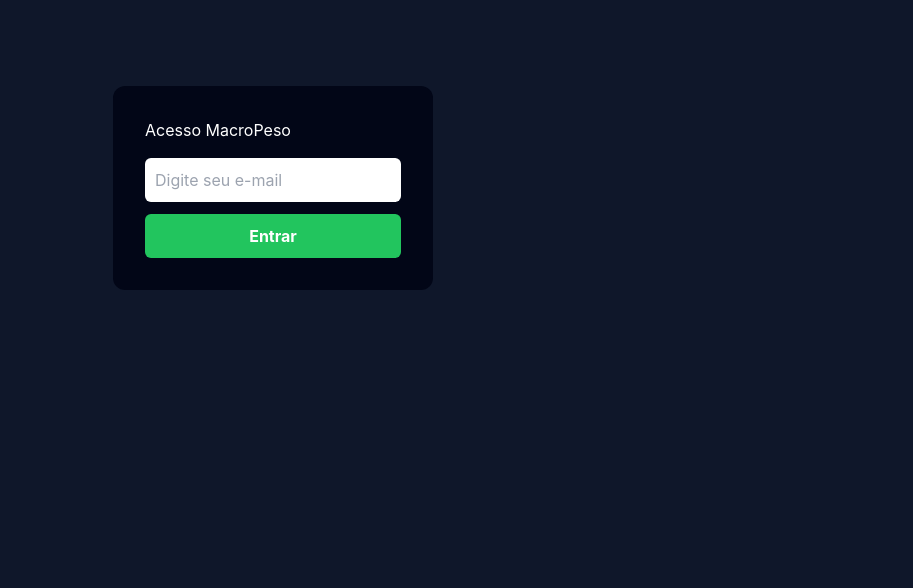
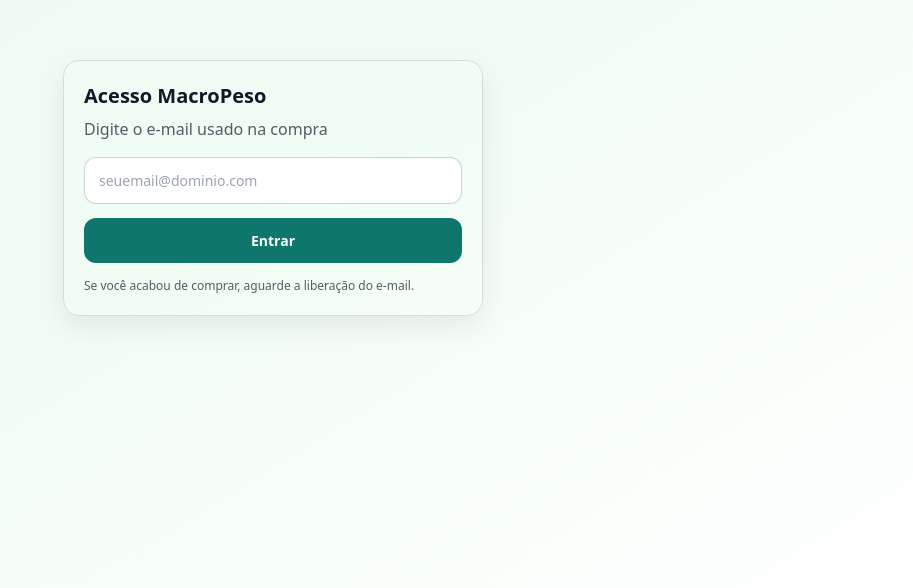
Before and after one commit to JoaoFrutuoso/aplicativo-macropeso, a React (Vite) app: page / in a window 1280 px wide. Shown: the part 212-800 px from the top of the page, without its empty margins (367-1280 px from the left). Built offline with nearby package versions, Linux system fonts and the light colour scheme; no server answers.

Commit message:
Update App.jsx

```diff
--- a/src/App.jsx
+++ b/src/App.jsx
@@ -1,100 +1,249 @@
-import { useState } from "react";
-import { supabase } from "./supabaseClient";
-import MacroPesoApp from "./components/MacroPesoApp";
+import React, { useEffect, useMemo, useState } from "react";
+import { BrowserRouter as Router, Routes, Route, Navigate } from "react-router-dom";
+import MacroPesoApp from "@/components/MacroPesoApp";
+import { supabase } from "@/supabaseClient";
 
-export default function App() {
+const STORAGE_KEY = "macropeso_auth_email_v1";
+
+function normalizeEmail(email) {
+  return (email || "").trim().toLowerCase();
+}
+
+function isExpired(dateStr) {
+  if (!dateStr) return false; // sem expiração = válido
+  const exp = new Date(dateStr).getTime();
+  if (Number.isNaN(exp)) return true;
+  return exp < Date.now();
+}
+
+function AccessGate({ children }) {
   const [email, setEmail] = useState("");
+  const [savedEmail, setSavedEmail] = useState("");
   const [loading, setLoading] = useState(false);
-  const [liberado, setLiberado] = useState(false);
-  const [erro, setErro] = useState("");
+  const [checkingSaved, setCheckingSaved] = useState(true);
+  const [error, setError] = useState("");
 
-  async function verificarAcesso() {
-    setLoading(true);
-    setErro("");
+  // tenta auto-logar se tiver email salvo
+  useEffect(() => {
+    const fromStorage = normalizeEmail(localStorage.getItem(STORAGE_KEY));
+    if (fromStorage) setSavedEmail(fromStorage);
+    setCheckingSaved(false);
+  }, []);
 
-    const { data, error } = await supabase
-      .from("acessos_kiwify")
-      .select("*")
-      .eq("email", email)
-      .eq("ativo", true)
-      .single();
-
-    if (error || !data) {
-      setErro("Acesso não liberado para este e-mail.");
-      setLoading(false);
-      return;
+  async function checkAccess(targetEmail) {
+    const e = normalizeEmail(targetEmail);
+    if (!e.includes("@")) {
+      throw new Error("Digite um e-mail válido.");
     }
 
-    // opcional: checar data de expiração
-    if (data.data_expiracao && new Date(data.data_expiracao) < new Date()) {
-      setErro("Seu acesso expirou.");
-      setLoading(false);
-      return;
+    // Busca no Supabase
+    const { data, error: supaErr } = await supabase
+      .from("acessos_kiwify")
+      .select("ativo, data_expiracao")
+      .eq("email", e)
+      .maybeSingle();
+
+    if (supaErr) {
+      // erro de permissão / RLS / etc
+      throw new Error("Erro ao consultar acesso no Supabase. Verifique RLS/policies e permissões.");
     }
 
-    setLiberado(true);
-    setLoading(false);
+    if (!data) {
+      throw new Error("E-mail não encontrado como comprador.");
+    }
+
+    if (data.ativo !== true) {
+      throw new Error("Acesso inativo para este e-mail.");
+    }
+
+    if (isExpired(data.data_expiracao)) {
+      throw new Error("Acesso expirado para este e-mail.");
+    }
+
+    return true;
   }
 
-  // 🔒 TELA DE LOGIN
-  if (!liberado) {
+  // auto-check do email salvo
+  useEffect(() => {
+    let cancelled = false;
+
+    async function run() {
+      if (!savedEmail) return;
+      try {
+        setLoading(true);
+        setError("");
+        await checkAccess(savedEmail);
+        if (cancelled) return;
+        localStorage.setItem(STORAGE_KEY, savedEmail);
+        setEmail(savedEmail);
+      } catch (err) {
+        if (cancelled) return;
+        localStorage.removeItem(STORAGE_KEY);
+        setSavedEmail("");
+      } finally {
+        if (!cancelled) setLoading(false);
+      }
+    }
+
+    run();
+    return () => { cancelled = true; };
+  }, [savedEmail]);
+
+  const isAuthed = useMemo(() => {
+    const stored = normalizeEmail(localStorage.getItem(STORAGE_KEY));
+    return stored && stored === normalizeEmail(email);
+  }, [email]);
+
+  async function onSubmit(e) {
+    e.preventDefault();
+    try {
+      setLoading(true);
+      setError("");
+      const e2 = normalizeEmail(email);
+      await checkAccess(e2);
+      localStorage.setItem(STORAGE_KEY, e2);
+      setEmail(e2);
+    } catch (err) {
+      setError(err?.message || "Erro ao validar e-mail.");
+    } finally {
+      setLoading(false);
+    }
+  }
+
+  function sair() {
+    localStorage.removeItem(STORAGE_KEY);
+    setEmail("");
+    setSavedEmail("");
+    setError("");
+  }
+
+  if (checkingSaved || loading) {
     return (
-      <div style={{
-        minHeight: "100vh",
-        display: "flex",
-        justifyContent: "center",
-        alignItems: "center",
-        background: "#0f172a",
-        color: "#fff"
-      }}>
-        <div style={{
-          background: "#020617",
-          padding: 32,
-          borderRadius: 12,
-          width: 320
-        }}>
-          <h2 style={{ marginBottom: 16 }}>Acesso MacroPeso</h2>
-
-          <input
-            type="email"
-            placeholder="Digite seu e-mail"
-            value={email}
-            onChange={(e) => setEmail(e.target.value)}
-            style={{
-              width: "100%",
-              padding: 10,
-              marginBottom: 12,
-              borderRadius: 6,
-              border: "none"
-            }}
-          />
-
-          <button
-            onClick={verificarAcesso}
-            disabled={loading}
-            style={{
-              width: "100%",
-              padding: 10,
-              borderRadius: 6,
-              border: "none",
-              background: "#22c55e",
-              fontWeight: "bold",
-              cursor: "pointer"
-            }}
-          >
-            {loading ? "Verificando..." : "Entrar"}
-          </button>
-
-          {erro && (
-            <p style={{ color: "#f87171", marginTop: 12 }}>
-              {erro}
-            </p>
-          )}
+      <div style={{ minHeight: "100vh", display: "grid", placeItems: "center", padding: 24, fontFamily: "system-ui" }}>
+        <div style={{ textAlign: "center" }}>
+          <div style={{ fontSize: 18, fontWeight: 700, marginBottom: 8 }}>Carregando...</div>
+          <div style={{ opacity: 0.7 }}>Validando acesso</div>
         </div>
       </div>
     );
   }
 
-  // ✅ LIBERADO → CALCULADORA
-  return <MacroPesoApp />;
+  if (!isAuthed) {
+    return (
+      <div style={{ minHeight: "100vh", display: "grid", placeItems: "center", padding: 24, fontFamily: "system-ui" }}>
+        <div style={{
+          width: "100%",
+          maxWidth: 420,
+          border: "1px solid rgba(0,0,0,0.12)",
+          borderRadius: 16,
+          padding: 20,
+          boxShadow: "0 10px 30px rgba(0,0,0,0.08)"
+        }}>
+          <div style={{ fontSize: 20, fontWeight: 800, marginBottom: 6 }}>Acesso MacroPeso</div>
+          <div style={{ opacity: 0.7, marginBottom: 16 }}>Digite o e-mail usado na compra</div>
+
+          <form onSubmit={onSubmit}>
+            <input
+              value={email}
+              onChange={(ev) => setEmail(ev.target.value)}
+              placeholder="seuemail@dominio.com"
+              autoComplete="email"
+              style={{
+                width: "100%",
+                padding: "12px 14px",
+                borderRadius: 12,
+                border: "1px solid rgba(0,0,0,0.18)",
+                outline: "none",
+                fontSize: 14
+              }}
+            />
+
+            {error && (
+              <div style={{ marginTop: 12, color: "#b00020", fontSize: 13, fontWeight: 600 }}>
+                {error}
+              </div>
+            )}
+
+            <button
+              type="submit"
+              style={{
+                width: "100%",
+                marginTop: 14,
+                padding: "12px 14px",
+                borderRadius: 12,
+                border: "none",
+                background: "#0f766e",
+                color: "white",
+                fontWeight: 800,
+                cursor: "pointer",
+                fontSize: 14
+              }}
+            >
+              Entrar
+            </button>
+          </form>
+
+          <div style={{ marginTop: 14, fontSize: 12, opacity: 0.7 }}>
+            Se você acabou de comprar, aguarde a liberação do e-mail.
+          </div>
+        </div>
+      </div>
+    );
+  }
+
+  // autorizado
+  return (
+    <div style={{ minHeight: "100vh" }}>
+      <div style={{
+        position: "sticky",
+        top: 0,
+        zIndex: 50,
+        background: "white",
+        borderBottom: "1px solid rgba(0,0,0,0.08)",
+        padding: "10px 14px",
+        display: "flex",
+        justifyContent: "space-between",
+        alignItems: "center",
+        fontFamily: "system-ui"
+      }}>
+        <div style={{ fontSize: 12, opacity: 0.75 }}>
+          Logado como: <b>{normalizeEmail(localStorage.getItem(STORAGE_KEY))}</b>
+        </div>
+        <button
+          onClick={sair}
+          style={{
+            padding: "8px 10px",
+            borderRadius: 10,
+            border: "1px solid rgba(0,0,0,0.14)",
+            background: "white",
+            cursor: "pointer",
+            fontWeight: 700,
+            fontSize: 12
+          }}
+        >
+          Sair
+        </button>
+      </div>
+
+      {children}
+    </div>
+  );
 }
+
+export default function App() {
+  return (
+    <Router>
+      <Routes>
+        <Route
+          path="/"
+          element={
+            <AccessGate>
+              <MacroPesoApp />
+            </AccessGate>
+          }
+        />
+        <Route path="*" element={<Navigate to="/" />} />
+      </Routes>
+    </Router>
+  );
+}
```
